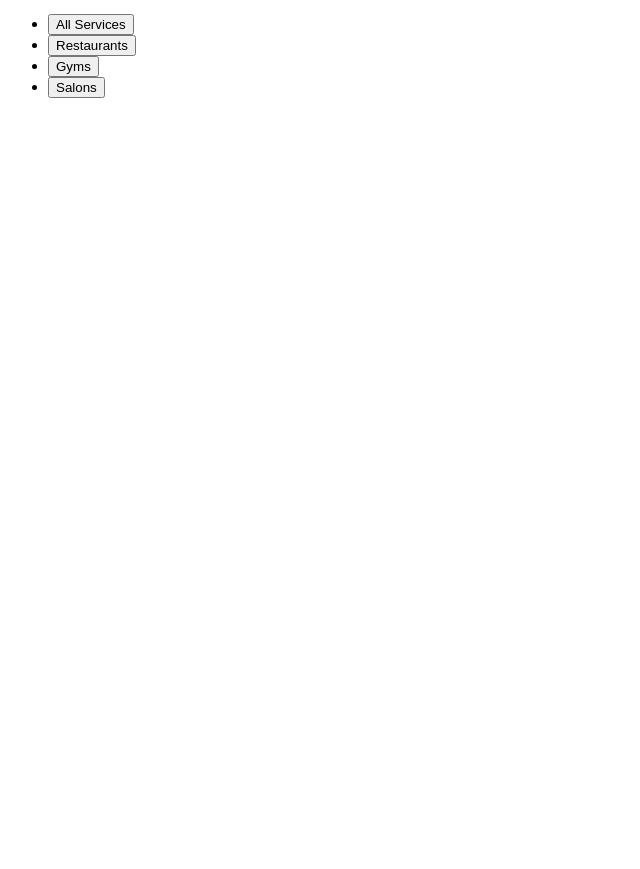
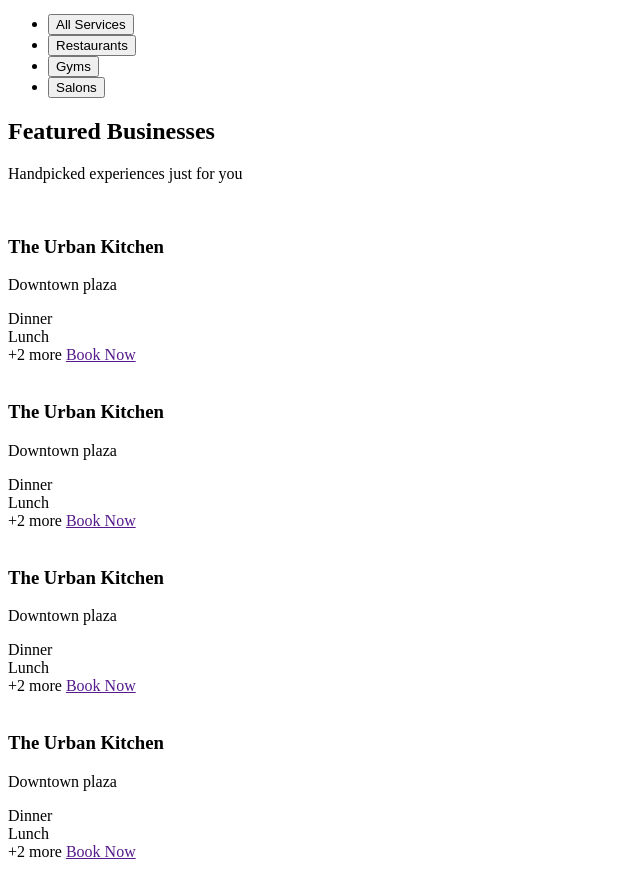
Before and after one commit to Bhawna-ai/BookEasy, a plain HTML site: page index.html in a window 1280 px wide. Shown: the part 466-1335 px from the top of the page, without its empty margins (0-640 px from the left). Before the commit the page ends 800 px from the top, so only its background shows below. Drawn offline with Linux system fonts and the light colour scheme.

Commit message:
Changes in file

```diff
--- a/index.html
+++ b/index.html
@@ -47,6 +47,56 @@
         <li><button>Gyms</button></li>
         <li><button>Salons</button></li>
     </ul>
+    <section class="featured-business-section">
+        <h1>Featured Businesses</h1>
+        <p>Handpicked experiences just for you</p>
+        <div class="business-card-grid">
+            <div class="urban-kitchen">
+                <img src=" " alt="">
+                <h3>The Urban Kitchen</h3>
+                <p class="downtown-plaza"><i class="fa-solid fa-location-dot"></i>Downtown plaza</p>
+                <div>
+                    <span>Dinner</span>
+                    <div>Lunch</div>
+                    <span>+2 more</span>
+                    <a href="">Book Now</a>
+                </div>
+            </div>
+            <div class="urban-kitchen">
+                <img src=" " alt="">
+                <h3>The Urban Kitchen</h3>
+                <p class="downtown-plaza"><i class="fa-solid fa-location-dot"></i>Downtown plaza</p>
+                <div>
+                    <span>Dinner</span>
+                    <div>Lunch</div>
+                    <span>+2 more</span>
+                    <a href="">Book Now</a>
+                </div>
+            </div>
+            <div class="spa-retreat">
+                <img src=" " alt="">
+                <h3>The Urban Kitchen</h3>
+                <p class="downtown-plaza"><i class="fa-solid fa-location-dot"></i>Downtown plaza</p>
+                <div>
+                    <span>Dinner</span>
+                    <div>Lunch</div>
+                    <span>+2 more</span>
+                    <a href="">Book Now</a>
+                </div>
+            </div>
+            <div class="urban-kitchen">
+                <img src=" " alt="">
+                <h3>The Urban Kitchen</h3>
+                <p class="downtown-plaza"><i class="fa-solid fa-location-dot"></i>Downtown plaza</p>
+                <div>
+                    <span>Dinner</span>
+                    <div>Lunch</div>
+                    <span>+2 more</span>
+                    <a href="">Book Now</a>
+                </div>
+            </div>
+        </div>
+    </section>
 
 </body>
 </html>
```
